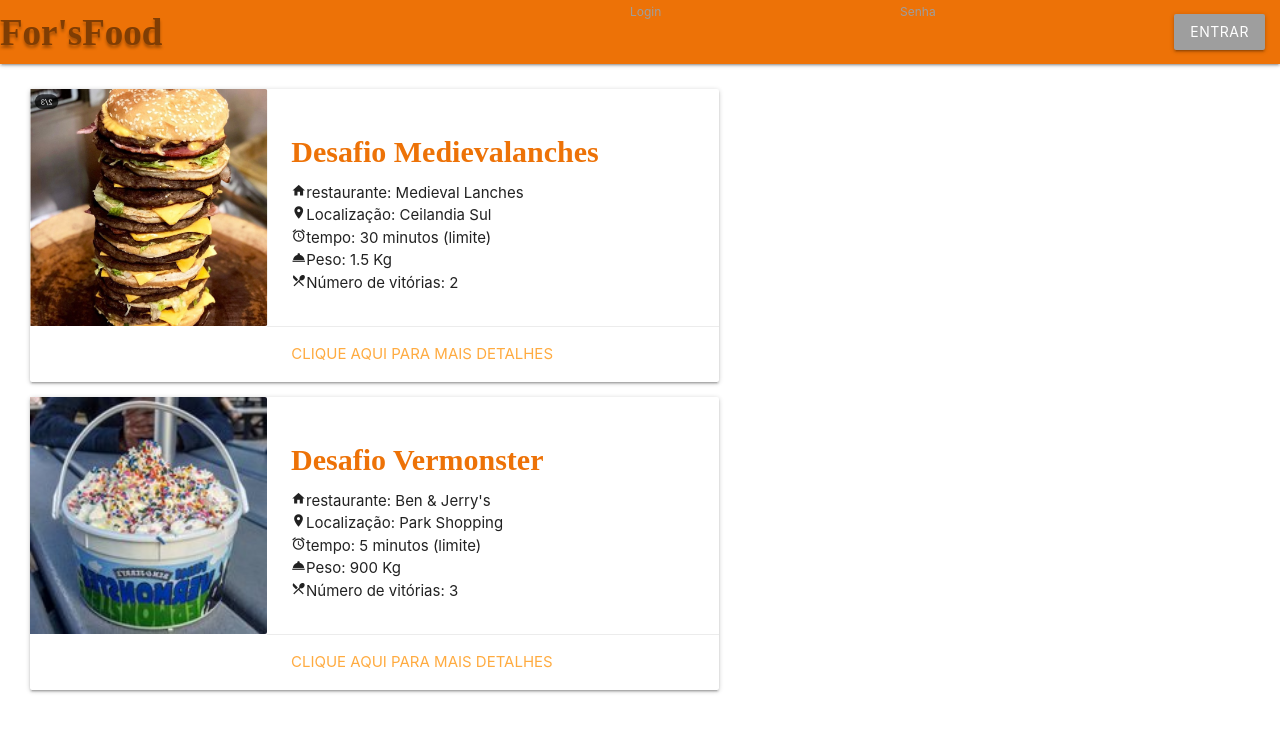
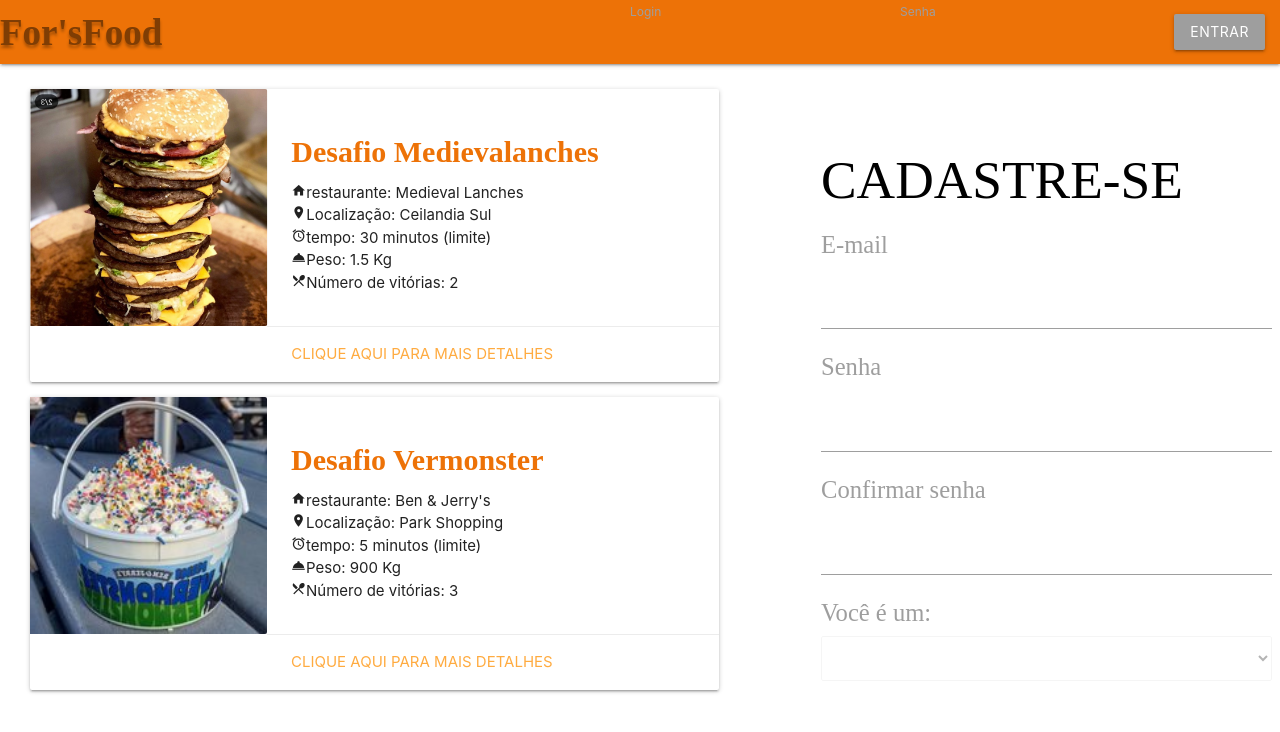
Before and after one commit to ericGOD24/Forsfood, a React (Create React App) app in the folder forsfood/: page / in a window 1280 px wide. Shown: the top 732 px of the page. Built offline with nearby package versions, Linux system fonts and the light colour scheme.

Commit message:
add cadastro

```diff
--- a/forsfood/src/App.js
+++ b/forsfood/src/App.js
@@ -2,8 +2,8 @@
 import Navbar from './Components/navbar';
 import './App.css';
 import Login_feed from './Components/login_feed'
-
 import 'materialize-css/dist/css/materialize.min.css';
+import Cadastro from './Components/cadastro';
 
 class App extends Component {
   render() {
@@ -11,6 +11,7 @@
       <div>
         <Navbar/>
         <Login_feed/>
+        <Cadastro/>
       </div>
     );
   }
--- /dev/null
+++ b/forsfood/src/Components/cadastro.js
@@ -0,0 +1,38 @@
+import React, { Component } from 'react';
+import '../Style/cadastro.css';
+
+class Cadastro extends Component {
+  render() {
+    return (
+      <div class="row col6 s6 l6">
+        <div class="cadastro input-field">
+          <h2>CADASTRE-SE</h2>
+          <div>
+            <label class="active" for="first_name2"><h5>E-mail</h5></label>
+            <input id="first-name" type="text" class="validate" />
+          </div>
+          <div>
+            <label class="active" for="first_name2"><h5>Senha</h5></label>
+            <input id="first-name" type="text" class="validate" />
+          </div>
+          <div>
+            <label class="active" for="first_name2"><h5>Confirmar senha</h5></label>
+            <input id="first-name" type="text" class="validate" />
+          </div>
+          <div>
+            <label><h5>Você é um:</h5></label>
+            <select class="browser-default" disabled>
+              <option value="" disabled selected></option>
+              <option value="1">Competidor</option>
+              <option value="2">Promotor</option>
+              <option value="3">Fã</option>
+            </select>
+
+          </div>
+        </div>
+      </div>
+    )
+  }
+}
+
+export default Cadastro
--- /dev/null
+++ b/forsfood/src/Style/cadastro.css
@@ -0,0 +1,17 @@
+.cadastro{
+ position: absolute;
+  width: 451px;
+  height: 57px;
+  left: 821px;
+  top: 100px;
+
+  font-family: Podkova;
+  font-style: normal;
+  font-weight: normal;
+  line-height: normal;
+  font-size: 48px;
+
+  color: #000000;
+
+  mix-blend-mode: normal;
+}
```
